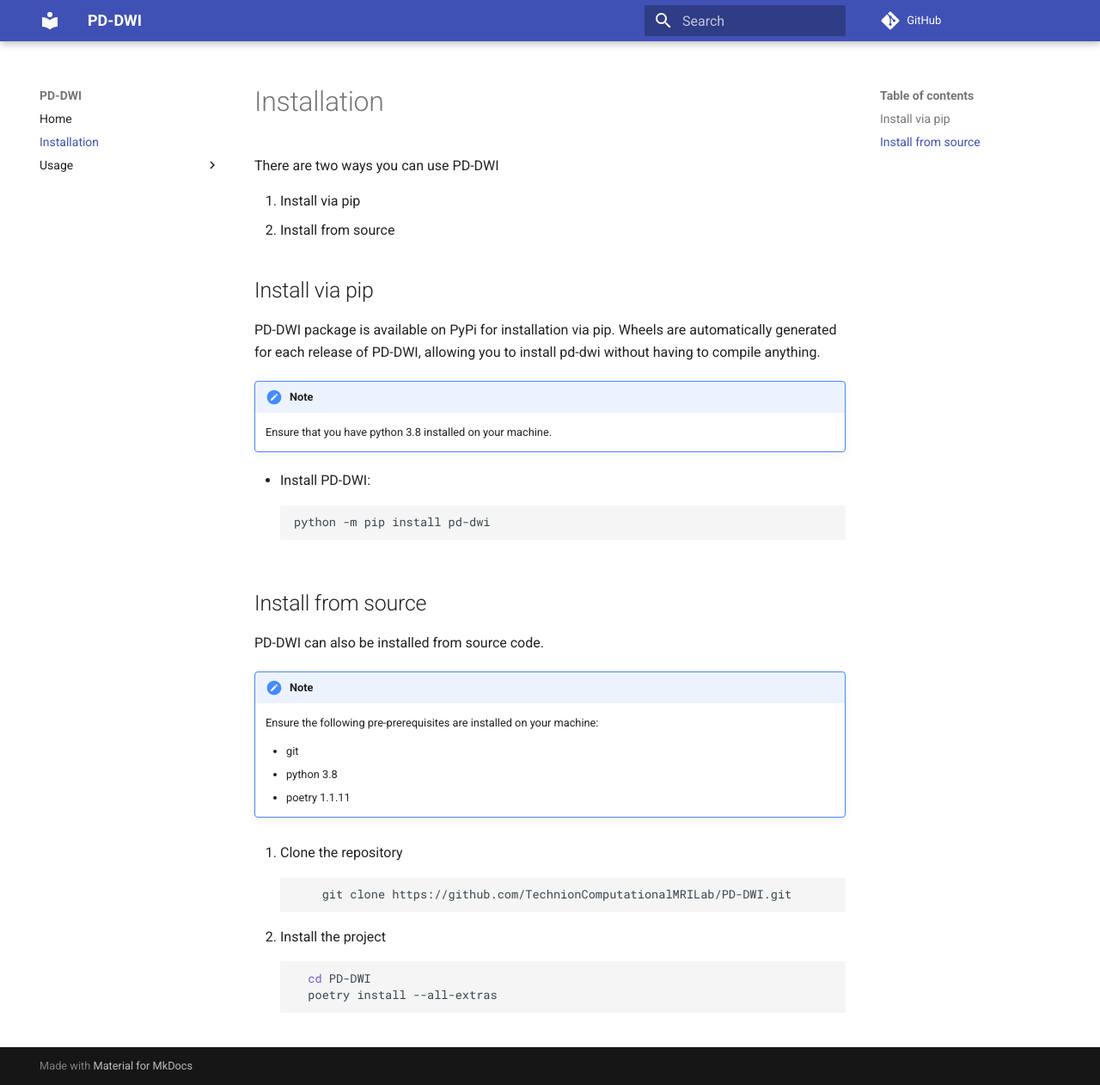
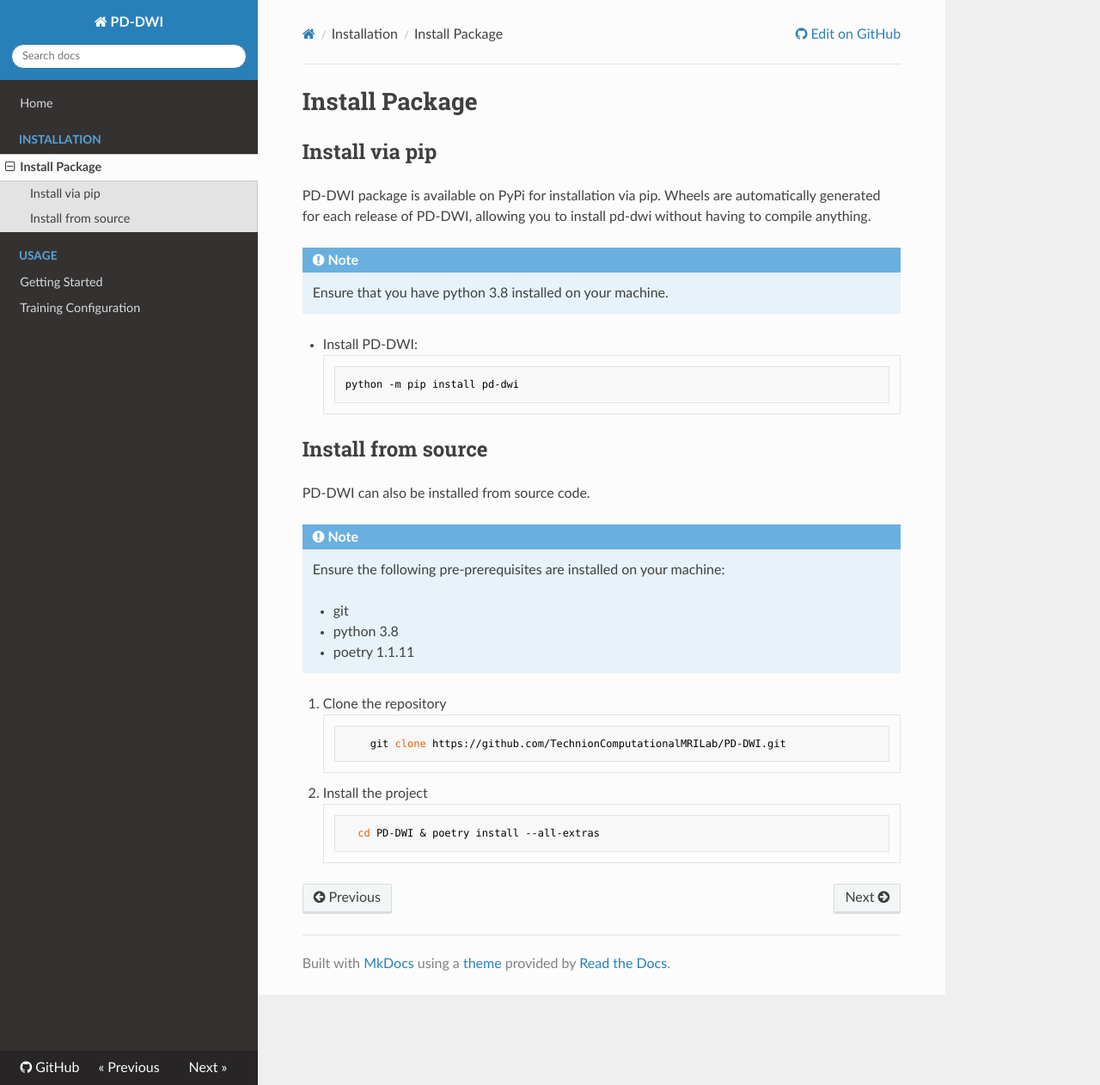
Before and after one commit to TechnionComputationalMRILab/PD-DWI, an MkDocs documentation site: the page built from docs/installation/install_package.md, in a window 1280 px wide and 1262 px high. Shown: the whole window at 86% size. Built offline with MkDocs 1.6.1, drawn with Linux system fonts in a browser that asks for light colours; nearby versions of some CDN libraries; comment, search, counter and statistics services are not loaded.

Commit message:
Restructure

````diff
--- a/docs/installation.md
+++ b/docs/installation/install_package.md
@@ -1,9 +1,4 @@
-# Installation
-
-There are two ways you can use PD-DWI
-
-1. Install via pip
-2. Install from source
+# Install Package
 
 ## Install via pip
 
@@ -30,12 +25,10 @@
     * poetry 1.1.11
 
 1. Clone the repository
-    ```bash
-        git clone https://github.com/TechnionComputationalMRILab/PD-DWI.git
-    ```
-
+```console
+    git clone https://github.com/TechnionComputationalMRILab/PD-DWI.git
+```
 2. Install the project
-    ```bash
-      cd PD-DWI
-      poetry install --all-extras
-    ```
+```console
+  cd PD-DWI & poetry install --all-extras
+```
--- a/mkdocs.yml
+++ b/mkdocs.yml
@@ -3,13 +3,14 @@
 repo_url: https://github.com/technionComputationalMRILab/PD-DWI/
 
 theme:
-  name: material
-#  highlightjs: true
-#  include_homepage_in_sidebar: true
+  name: readthedocs
+  highlightjs: true
+  include_homepage_in_sidebar: true
 
 nav:
   - Home: index.md
-  - Installation: installation.md
+  - Installation:
+      - Install Package: installation/install_package.md
   - Usage:
       - Getting Started: usage/index.md
       - Training Configuration: usage/training_configuration.md
@@ -36,9 +37,6 @@
       smart_enable: all
   - pymdownx.caret
   - pymdownx.details
-  - pymdownx.emoji:
-      emoji_index: !!python/name:material.extensions.emoji.twemoji
-      emoji_generator: !!python/name:material.extensions.emoji.to_svg
   - pymdownx.highlight
   - pymdownx.inlinehilite
   - pymdownx.keys
@@ -51,7 +49,6 @@
       custom_checkbox: true
   - pymdownx.tilde
   - mkdocs-click
-  - md_in_html
   - pymdownx.superfences:
       custom_fences:
         - name: plotly
````
